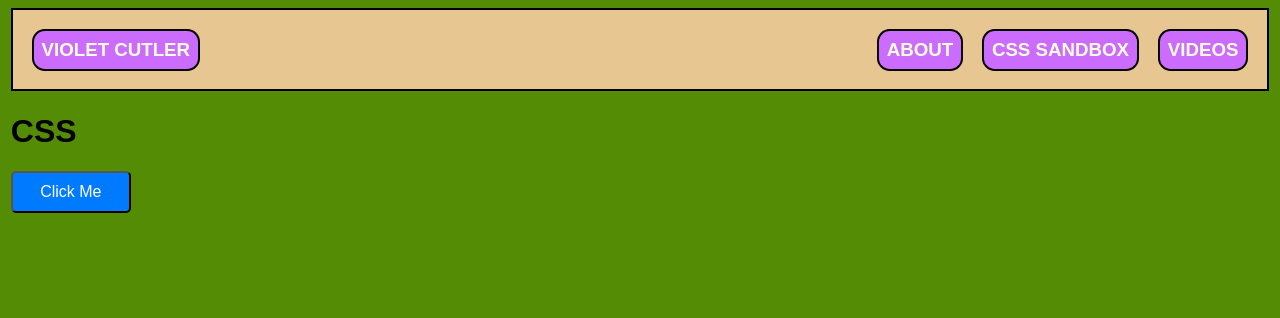
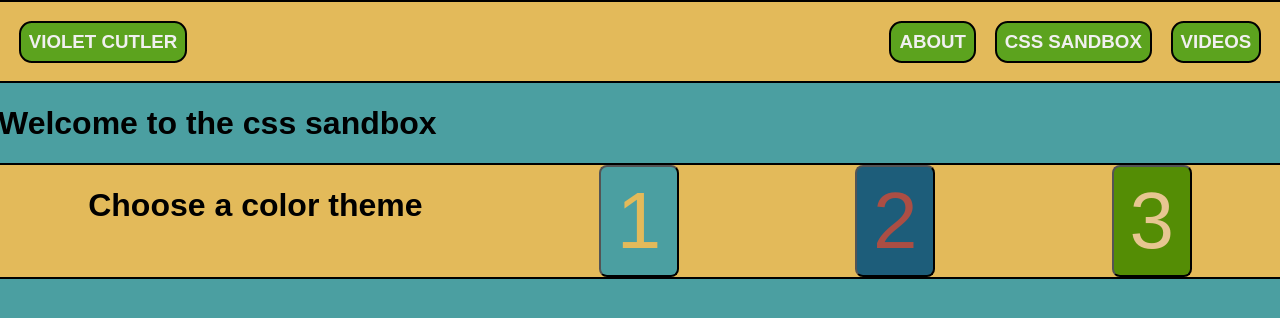
Before and after one commit to VioletCutler/personalWebsite, a React (Create React App) app in the folder violet/: page /CSS in a window 1280 px wide. Shown: the top 318 px of the page. Built offline with nearby package versions, Linux system fonts and the light colour scheme.

Commit message:
added a webpage color theme bar that lets you change the theme

```diff
--- a/violet/src/components/App.js
+++ b/violet/src/components/App.js
@@ -1,4 +1,5 @@
 import Navbar from "./NavBar/Navbar";
+import ThemeBar from "./NavBar/ThemeBar";
 import HomePage from "./HomePage";
 import About from "./About"
 import CSSSandbox from "./CSSSandbox";
@@ -8,15 +9,17 @@ function App() {
   return (
     <Router>
       <div className="App">
+        {/* <Header /> */}
         <Navbar />
-        <main>
+
+        <main className="main">
           <Routes>
             <Route exact path="/" element={ <HomePage/>} />
             <Route exact path='/about' element={ <About/>} />
             <Route exact path='/CSS' element={ <CSSSandbox/>} />
           </Routes>
         </main>
-
+        <ThemeBar />
         <div></div>
       </div>
     </Router>
--- a/violet/src/components/CSSSandbox.js
+++ b/violet/src/components/CSSSandbox.js
@@ -1,46 +1,7 @@
+import SetTheme from "../components/Theme";
+
 function CSSSandbox() {
-    const setTheme = (themeName) => {
-
-        // Get all 'selected' custom CSS properties from the ':root'.
-        // These are the variables that are actually used (as oppose to vars to store the alternatives from different themes)
-        const selectedCssProps = Array.from(document.styleSheets)
-          .reduce(
-            (acc, sheet) =>
-              (acc = [
-                ...acc,
-                ...Array.from(sheet.cssRules).reduce(
-                  (def, rule) =>
-                    (def =
-                      rule.selectorText === ":root"
-                        ? [
-                            ...def,
-                            ...Array.from(rule.style).filter(name =>
-                              name.startsWith("--selected")
-                            )
-                          ]
-                        : def),
-                  []
-                )
-              ]),
-            []
-          );
-
-        // Set the selected values to values of a different theme
-        selectedCssProps.forEach(prop => {
-            // set each selected variable with its analogous variable from the new theme
-            document.documentElement.style.setProperty(prop, `var(--${themeName}${prop.substring(10)})`);
-        });
-        }
-
-    return (
-        <div>
-       <h1 >CSS</h1>
-        <button className='primary-btn' onClick={() => {
-            setTheme('dark')
-        }}>Click Me</button>
-        </div>
-
-    )
+  return <h1>Welcome to the css sandbox</h1>;
 }
 
-export default CSSSandbox
+export default CSSSandbox;
--- /dev/null
+++ b/violet/src/components/Header.js
@@ -0,0 +1,5 @@
+function Header() {
+  return <h1>HEADER</h1>;
+}
+
+export default Header;
--- a/violet/src/components/HomePage.js
+++ b/violet/src/components/HomePage.js
@@ -1,6 +1,22 @@
 function HomePage() {
   return (
     <div>
+      <div className="posts">
+        <h1 className="title">Hello World</h1>
+        <p className='paragraph'>
+          My very first website. I hope to make something interesting,
+          accessible, and exciting
+        </p>
+        <p className="paragraph">lorem</p>
+      </div>
+      <div className="posts">
+        <h1 className="title">What a journey</h1>
+        <p className='paragraph'>I can't believe that this has finally come to the point it has</p>
+      </div>
+      <div className="posts">
+        <h1 className="title">What a journey</h1>
+        <p className='paragraph'>I can't believe that this has finally come to the point it has</p>
+      </div>
       <div className="posts">
         <h1 className="title">Hello World</h1>
         <p className='paragraph'>
--- a/violet/src/components/NavBar/Navbar.js
+++ b/violet/src/components/NavBar/Navbar.js
@@ -24,8 +24,7 @@ function Navbar() {
   }
 
   return (
-    <div>
-      <nav id="nav">
+      <nav>
         <h3
           id="violet"
           style={{cursor: 'pointer'}}
@@ -81,7 +80,6 @@ function Navbar() {
           VIDEOS
         </h3>
       </nav>
-    </div>
   );
 }
 
--- /dev/null
+++ b/violet/src/components/NavBar/ThemeBar.js
@@ -0,0 +1,22 @@
+import setTheme from "../Theme"
+
+function ThemeBar() {
+
+    return (
+        <div id='themeBar'>
+            <h1 id="chooseColorTheme">Choose a color theme</h1>
+        <button id='themeOneBtn' className="themeButtons" onClick={() => {
+            setTheme('ThemeOne')
+        }}>1</button>
+            <button id='themeTwoBtn' className="themeButtons" onClick={() => {
+            setTheme('ThemeTwo')
+        }}>2</button>
+            <button id='themeThreeBtn' className="themeButtons" onClick={() => {
+            setTheme('ThemeThree')
+        }}>3</button>
+        </div>
+
+    )
+}
+
+export default ThemeBar
--- /dev/null
+++ b/violet/src/components/Theme.js
@@ -0,0 +1,35 @@
+const setTheme = (themeName) => {
+  // Get all 'selected' custom CSS properties from the ':root'.
+  // These are the variables that are actually used (as oppose to vars to store the alternatives from different themes)
+  const selectedCssProps = Array.from(document.styleSheets).reduce(
+    (acc, sheet) =>
+      (acc = [
+        ...acc,
+        ...Array.from(sheet.cssRules).reduce(
+          (def, rule) =>
+            (def =
+              rule.selectorText === ":root"
+                ? [
+                    ...def,
+                    ...Array.from(rule.style).filter((name) =>
+                      name.startsWith("--selected")
+                    ),
+                  ]
+                : def),
+          []
+        ),
+      ]),
+    []
+  );
+
+  // Set the selected values to values of a different theme
+  selectedCssProps.forEach((prop) => {
+    // set each selected variable with its analogous variable from the new theme
+    document.documentElement.style.setProperty(
+      prop,
+      `var(--${themeName}${prop.substring(10)})`
+    );
+  });
+};
+
+export default setTheme;
--- a/violet/src/index.css
+++ b/violet/src/index.css
@@ -1,13 +1,41 @@
-
 :root {
-  --titleColor: #f7f9de;
-  --textColor: #dfe5a4;
-  --backgroundcolor: #548d05;
-  --elementColorHighlight: #e7c691;
-  --elementColorBackground: #cc6cff;
-  --navTextColor: #fcfddf;
   --borderWidth: 0.2vw;
   --borderRadius: 1vw;
+
+  --selectedTitleColor: var(--ThemeOneTitleColor);
+  --selectedTextColor: var(--ThemeOneTextColor);
+  --selectedBackgroundColor: var(--ThemeOneBackgroundColor);
+  --selectedElementColorHighlight: var(--ThemeOneElementColorHighlight);
+  --selectedElementColorBackground: var(--ThemeOneElementColorBackground);
+  --selectedNavTextColor: var(--ThemeOneNavTextColor);
+  --selectedBorderColor: var(--ThemeOneBorderColor);
+
+  /* Theme One */
+  --ThemeOneTitleColor: #e6c9df;
+  --ThemeOneTextColor: #edd6cb;
+  --ThemeOneBackgroundColor: #4b9fa1;
+  --ThemeOneElementColorHighlight: #e3ba5a;
+  --ThemeOneElementColorBackground: #5ca31e;
+  --ThemeOneNavTextColor: #f1f0f0;
+  --ThemeOneBorderColor: #c9a793;
+
+  /* Theme Two */
+  --ThemeTwoTitleColor: #dc9149;
+  --ThemeTwoTextColor: #a8c580;
+  --ThemeTwoBackgroundColor: #1d5d7a;
+  --ThemeTwoElementColorHighlight: #ab4e44;
+  --ThemeTwoElementColorBackground: #c73033;
+  --ThemeTwoNavTextColor: #fff3ec;
+  --ThemeTwoBorderColor: #c9a793;
+
+  /* Theme Three */
+  --ThemeThreeTitleColor: #f7f9de;
+  --ThemeThreeTextColor: #dfe5a4;
+  --ThemeThreeBackgroundColor: #548d05;
+  --ThemeThreeElementColorHighlight: #e7c691;
+  --ThemeThreeElementColorBackground: #cc6cff;
+  --ThemeTwoNavTextColor: #fff3ec;
+  --ThemeTwoBorderColor: #c9a793;
 }
 
 body {
@@ -17,24 +45,55 @@ body {
   flex-direction: column;
   font-family: "IBM Plex Sans", sans-serif;
   font-size: 1 rem;
-  background-color: var(--backgroundcolor);
+  background-color: var(--selectedBackgroundColor);
+  margin-top: 0;
 }
 
-#nav {
+main {
+  z-index: auto;
+}
+
+App {
+  min-height: 100vh;
+  display: flex;
+  flex-direction: column;
+}
+
+nav {
   display: inline-block;
   display: flex;
   flex-direction: row;
   justify-content: space-around;
-  background-color: var(--elementColorHighlight);
-  width: 98vw;
+  align-self: flex-start;
+  background-color: var(--selectedElementColorHighlight);
+  width: 100vw;
   border: var(--borderWidth) solid rgb(0, 0, 0);
+  margin-top: 0;
+  position: sticky;
+  top: 0;
+  left: 0;
   /* padding: 50px; */
   /* margin: 20px; */
 }
 
+#themeBar {
+  display: flex;
+  flex-direction: row;
+  justify-content: space-around;
+  align-self: flex-start;
+  background-color: var(--selectedElementColorHighlight);
+  width: 100vw;
+  border: var(--borderWidth) solid rgb(0, 0, 0);
+  margin-top: auto;
+  position: sticky;
+  bottom: 0;
+  left: 0;
+  flex-shrink: 0;
+}
+
 .navText {
-  color: var(--navTextColor);
-  background-color: var(--elementColorBackground);
+  color: var(--selectedNavTextColor);
+  background-color: var(--selectedElementColorBackground);
   border-radius: var(--borderRadius);
   border: var(--borderWidth) solid rgb(0, 0, 0);
   padding: 0.5rem;
@@ -43,8 +102,8 @@ body {
 }
 
 #violet {
-  color: var(--navTextColor)
-;  background-color: var(--elementColorBackground);
+  color: var(--selectedNavTextColor);
+  background-color: var(--selectedElementColorBackground);
   border-radius: var(--borderRadius);
   border: var(--borderWidth) solid rgb(0, 0, 0);
   padding: 0.5rem;
@@ -59,7 +118,8 @@ body {
   align-items: center;
   justify-content: center;
   margin: 2vw;
-  border: var(--borderWidth) solid var(--elementColorHighlight);
+  border: var(--borderWidth) solid var(--selectedBorderColor);
+  z-index: auto;
 }
 
 .bottomBar {
@@ -70,18 +130,40 @@ body {
 }
 
 .title {
-  color: var(--titleColor);
+  color: var(--selectedTitleColor);
 }
 
 .paragraph {
-  color: var(--textColor);
+  color: var(--selectedTextColor);
 }
 
-.light-theme {
-  --primary-color: #007bff;
-  --disabled-color: #6c757d;
+#buttons {
+  background-color: rgb(255, 255, 255);
+  display: flex;
+  flex-direction: column;
 }
-.dark-theme {
-  --primary-color: #000000;
-  --disabled-color: #4a4a4b;
+
+#themeOneBtn {
+  color: var(--ThemeOneElementColorHighlight);
+  background-color: var(--ThemeOneBackgroundColor);
 }
+
+#themeTwoBtn {
+  color: var(--ThemeTwoElementColorHighlight);
+  background-color: var(--ThemeTwoBackgroundColor);
+}
+
+#themeThreeBtn {
+  color: var(--ThemeThreeElementColorHighlight);
+  background-color: var(--ThemeThreeBackgroundColor);
+}
+
+.themeButtons {
+  font-size: 5rem;
+  padding: 0.5rem;
+  min-width: 5rem;
+  border-radius: 0.5rem;
+  position: relative;
+  outline: unset;
+  transition: background-color 0.3s ease, box-shadow 0.7s ease;
+}
```
